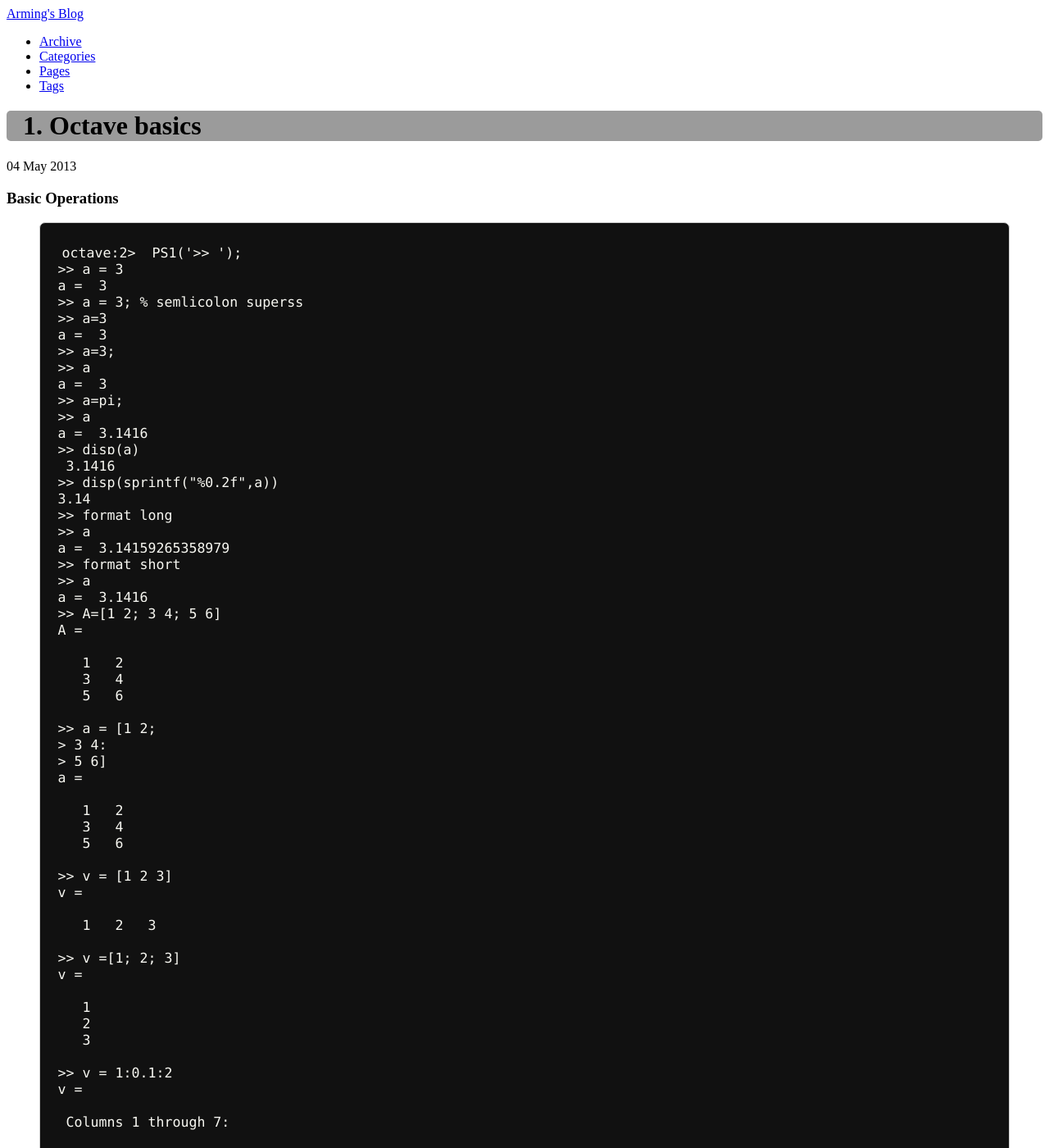
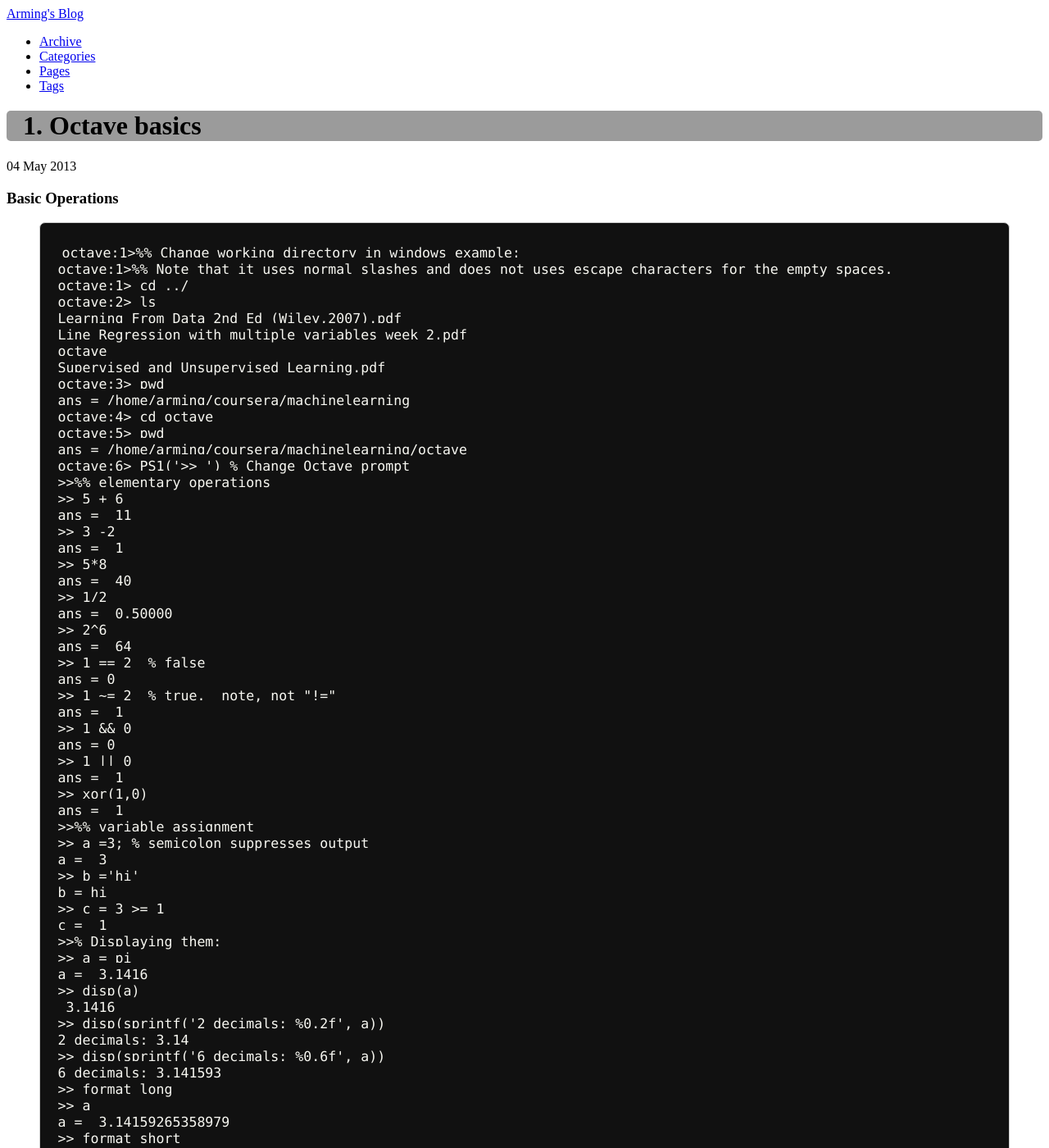
Before and after one commit to mrmign/mrmign.github.com, a Jekyll site: the page built from _posts/2013-05-04-octave-basics.md, in a window 1280 px wide and 1400 px high. Shown: the whole window at 82% size. Built offline with Jekyll 4.4.1, drawn with Linux system fonts in a browser that asks for light colours; comment, search, counter and statistics services are not loaded; some of the changed text lies outside the part shown.

Commit message:
reformat

```diff
--- a/_posts/2013-05-04-octave-basics.md
+++ b/_posts/2013-05-04-octave-basics.md
@@ -10,39 +10,66 @@ tags: [ml, octave]
 ### Basic Operations
 
 {% highlight octave %}
-octave:2>  PS1('>> ');
->> a = 3
+octave:1>%% Change working directory in windows example:
+octave:1>%% Note that it uses normal slashes and does not uses escape characters for the empty spaces.
+octave:1> cd ../
+octave:2> ls
+Learning From Data 2nd Ed (Wiley,2007).pdf
+Line Regression with multiple variables week 2.pdf
+octave
+Supervised and Unsupervised Learning.pdf
+octave:3> pwd
+ans = /home/arming/coursera/machinelearning
+octave:4> cd octave
+octave:5> pwd
+ans = /home/arming/coursera/machinelearning/octave
+octave:6> PS1('>> ') % Change Octave prompt
+>>%% elementary operations
+>> 5 + 6
+ans =  11
+>> 3 -2
+ans =  1
+>> 5*8
+ans =  40
+>> 1/2
+ans =  0.50000
+>> 2^6
+ans =  64
+>> 1 == 2  % false
+ans = 0
+>> 1 ~= 2  % true.  note, not "!="
+ans =  1
+>> 1 && 0
+ans = 0
+>> 1 || 0
+ans =  1
+>> xor(1,0)
+ans =  1
+>>%% variable assignment
+>> a =3; % semicolon suppresses output
 a =  3
->> a = 3; % semlicolon superss
->> a=3
-a =  3
->> a=3;
->> a
-a =  3
->> a=pi;
->> a
+>> b ='hi'
+b = hi
+>> c = 3 >= 1
+c =  1
+>>% Displaying them:
+>> a = pi
 a =  3.1416
 >> disp(a)
  3.1416
->> disp(sprintf("%0.2f",a))
-3.14
+>> disp(sprintf('2 decimals: %0.2f', a))
+2 decimals: 3.14
+>> disp(sprintf('6 decimals: %0.6f', a))
+6 decimals: 3.141593
 >> format long
 >> a
 a =  3.14159265358979
 >> format short
 >> a
 a =  3.1416
->> A=[1 2; 3 4; 5 6]
+>>%%  vectors and matrices
+>> A = [1 2; 3 4; 5 6]
 A =
-
-   1   2
-   3   4
-   5   6
-
->> a = [1 2;
-> 3 4;
-> 5 6]
-a =
 
    1   2
    3   4
@@ -53,87 +80,49 @@ v =
 
    1   2   3
 
->> v =[1; 2; 3]
+>> v = [1:0.1:2] % from 1 to 2, with stepsize of 0.1. Useful for plot axes
 v =
 
-   1
-   2
-   3
+ Columns 1 through 8:
 
->> v = 1:0.1:2
-v =
+   1.0000   1.1000   1.2000   1.3000   1.4000   1.5000   1.6000   1.7000
 
- Columns 1 through 7:
+ Columns 9 through 11:
 
-    1.0000    1.1000    1.2000    1.3000    1.4000    1.5000    1.6000
+   1.8000   1.9000   2.0000
 
- Columns 8 through 11:
-
-    1.7000    1.8000    1.9000    2.0000
-
->> v =1:6
+>> v = 1:6 % from 1 to 6, assumes stepsize of 1 (row vector)
 v =
 
    1   2   3   4   5   6
 
->> ones(2,3)
-ans =
+>> C = 2*ones(2,3)  % same as C = [2 2 2; 2 2 2]
+C =
 
-   1   1   1
-   1   1   1
+   2   2   2
+   2   2   2
 
->> w = ones(1,3)
+>> w = ones(1,3) % 1x3 vector of ones
 w =
 
    1   1   1
 
->> w = zeros(1,3)
+>> w = rand(1,3) % drawn from a uniform distribution
 w =
 
-   0   0   0
+   0.64276   0.75107   0.87499
 
->> w = rand(1,3)
+>> w = randn(1,3) % drawn from a normal distribution (mean=0, var=1)
 w =
 
-   0.713368   0.273003   0.038422
+   0.26606  -1.05041   1.34285
 
->> rand(3,3)
-ans =
-
-   0.54012   0.21376   0.83726
-   0.78187   0.39773   0.64907
-   0.44332   0.47828   0.88306
-
->> rand(3,3)
-ans =
-
-   0.253882   0.359688   0.444935
-   0.068178   0.960570   0.580992
-   0.677249   0.375301   0.844699
-
->> rand(3,3)
-ans =
-
-   0.54693   0.56135   0.70687
-   0.63751   0.34712   0.69665
-   0.48635   0.64882   0.64993
-
->> randn(1,3)
-ans =
-
-   0.22759  -0.74945  -0.32080
-
->> randn(1,3)
-ans =
-
-   0.31565  -0.36675  -0.63792
-
->> w = -6 + sqrt(10)*(randn(1,10000))
+>> w = -6 + sqrt(10)*(randn(1,10000)) % (mean = -6, var = 10)
 warning: broken pipe -- some output may be lost
->> hist(w)
->> hist(w,50)
->> eye(4)
-ans =
+>> hist(w) % plot histogram using 10 bins (default)
+>> hist(w,5) % plot histogram using 50 bins
+>> I = eye(4) % 4x4 identity matrix
+I =
 
 Diagonal Matrix
 
```
Also changed, not shown: other parts of _posts/2013-05-04-octave-basics.md (+4 -2 lines).
